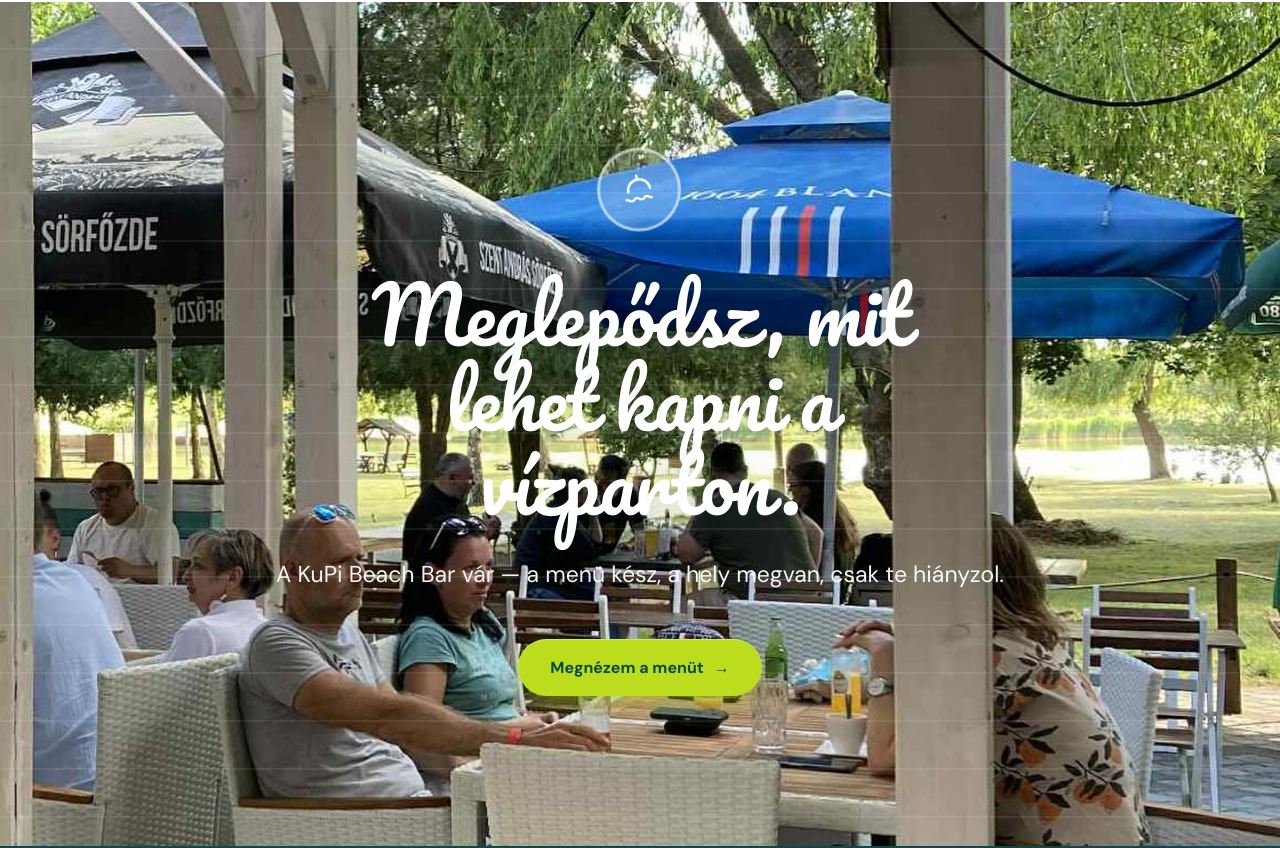
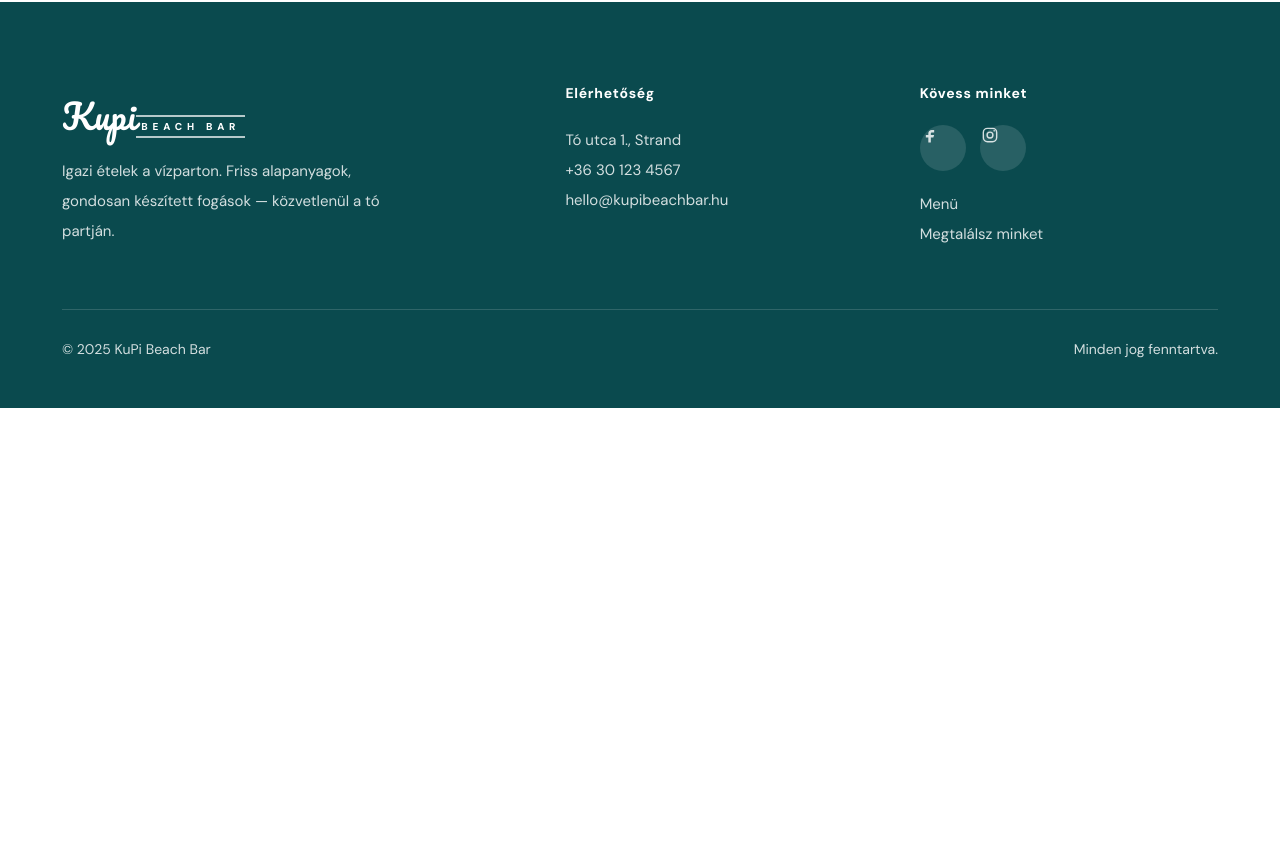
Before and after one commit to Szucsi09/kupi-beach-bar, a Next.js app: page / in a window 1280 px wide. Shown: the part 8361-9209 px from the top of the page. After the commit the page ends 8769 px from the top, so only its background shows below. Built offline with nearby package versions, Linux system fonts and the light colour scheme.

Commit message:
feat: remove closing CTA section from KupiHome component

```diff
--- a/src/components/kupi/kupi-home.tsx
+++ b/src/components/kupi/kupi-home.tsx
@@ -435,26 +435,6 @@ export const KupiHome = () => {
         </div>
       </section>
 
-      <section className="final" data-screen-label="Záró CTA">
-        <div className="wrap reveal">
-          <div className="badge-top" aria-hidden>
-            <svg viewBox="0 0 24 24" fill="none" stroke="currentColor" strokeWidth="1.5" strokeLinecap="round">
-              <path d="M3 17c1.6 0 1.6 1.4 3.2 1.4S7.8 17 9.4 17s1.6 1.4 3.2 1.4S14.2 17 15.8 17s1.6 1.4 3.2 1.4" />
-              <path d="M5 12.5a7 7 0 0 1 14 0" />
-              <path d="M12 5.5V3" />
-            </svg>
-          </div>
-          <h2 className="display">Meglepődsz, mit lehet kapni a vízparton.</h2>
-          <p>
-            A KuPi Beach Bar vár — a menü kész, a hely megvan, csak te
-            hiányzol.
-          </p>
-          <a href="#menu" className="btn btn-lime">
-            Megnézem a menüt <span className="arrow">→</span>
-          </a>
-        </div>
-      </section>
-
       <footer data-screen-label="Footer">
         <div className="wrap">
           <div className="foot-grid">
```
